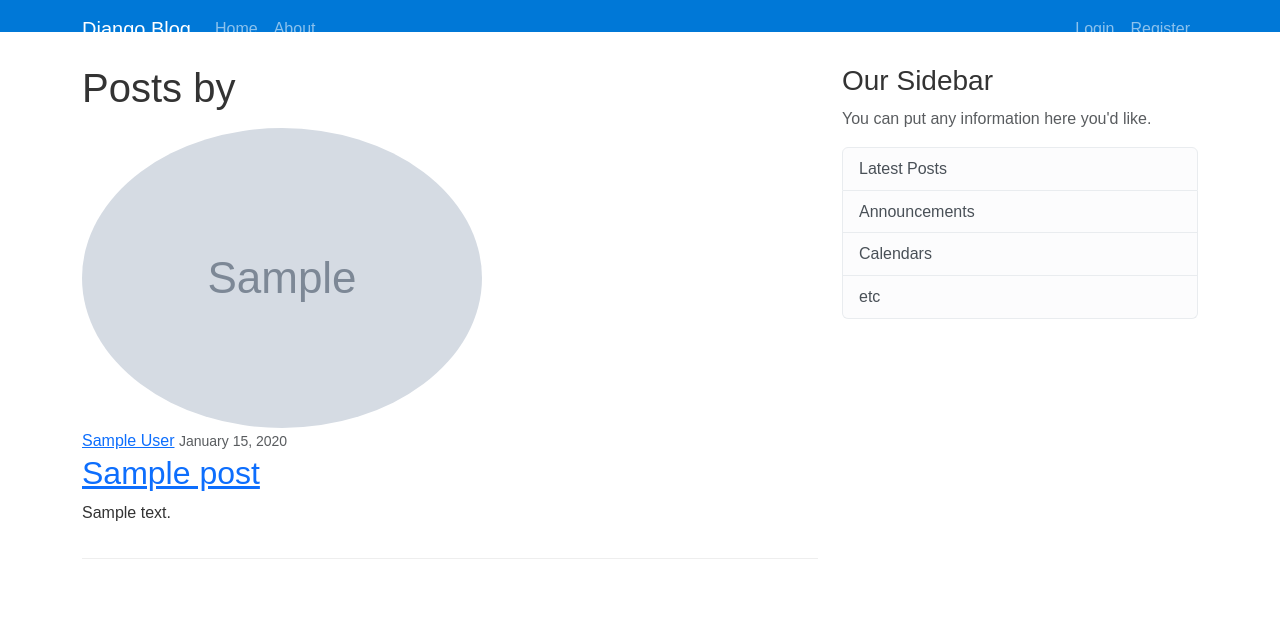
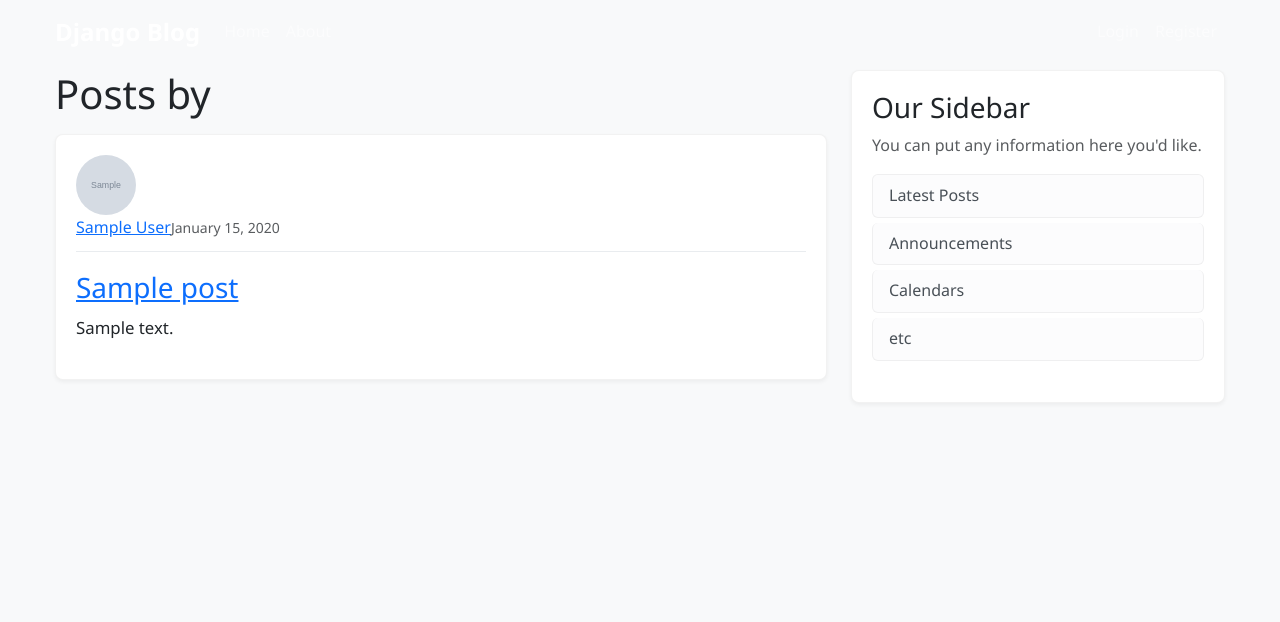
Before and after one commit to haystarkk/Alx_DjangoLearnLab, a Django app: template django_blog/blog/templates/blog/post_list.html in a window 1280 px wide. Shown: the top 622 px of the page. Run offline with Django 5.2, Linux system fonts and the light colour scheme; the template is opened without the code that fills it: most values are stand-ins (such as "Sample title", 1, 10 or a date in 2020); grey boxes marked "Sample" are stand-in pictures.

Commit message:
Update style.css

```diff
--- a/django_blog/blog/static/blog/css/style.css
+++ b/django_blog/blog/static/blog/css/style.css
@@ -1,37 +1,213 @@
+/* Main Layout */
 body {
-    font-family: Arial, sans-serif;
+    background: #f8f9fa;
+    color: #212529;
+    margin-top: 70px;
+    font-family: 'Segoe UI', Tahoma, Geneva, Verdana, sans-serif;
     line-height: 1.6;
-    margin: 0;
-    padding: 0;
-    color: #333;
 }
 
-header {
-    background: #0078d7;
-    color: white;
-    padding: 1rem 0;
-    text-align: center;
+.container {
+    max-width: 1200px;
+    padding: 0 15px;
 }
 
-header a {
-    color: white;
+/* Header & Navigation */
+.site-header {
+    background-color: #0d6efd;
+    box-shadow: 0 2px 4px rgba(0, 0, 0, 0.1);
+    position: fixed;
+    top: 0;
+    width: 100%;
+    z-index: 1000;
+}
+
+.navbar-brand {
+    font-weight: 700;
+    font-size: 1.5rem;
+}
+
+.navbar-nav .nav-link {
+    padding: 0.5rem 1rem;
+    font-weight: 500;
+}
+
+.nav-profile-img {
+    width: 30px;
+    height: 30px;
+    border-radius: 50%;
+    margin-right: 8px;
+    object-fit: cover;
+    border: 2px solid rgba(255, 255, 255, 0.5);
+}
+
+.dropdown-menu {
+    border: none;
+    box-shadow: 0 0.5rem 1rem rgba(0, 0, 0, 0.1);
+}
+
+.dropdown-item {
+    padding: 0.5rem 1.5rem;
+}
+
+/* Content Sections */
+.content-section {
+    background: #ffffff;
+    padding: 20px;
+    border-radius: 8px;
+    box-shadow: 0 2px 4px rgba(0, 0, 0, 0.05);
+    margin-bottom: 30px;
+    border: 1px solid rgba(0, 0, 0, 0.05);
+}
+
+/* Posts & Articles */
+.article-metadata {
+    display: flex;
+    align-items: center;
+    margin-bottom: 15px;
+    padding-bottom: 10px;
+    border-bottom: 1px solid #e9ecef;
+}
+
+.article-img {
+    width: 60px;
+    height: 60px;
+    border-radius: 50%;
+    object-fit: cover;
+    margin-right: 15px;
+}
+
+.article-title {
+    color: #0d6efd;
+    font-size: 1.75rem;
+    margin-bottom: 15px;
+    transition: color 0.2s;
+}
+
+.article-title:hover {
+    color: #0b5ed7;
     text-decoration: none;
 }
 
-main {
-    padding: 2rem;
-    max-width: 800px;
-    margin: 0 auto;
+.article-content {
+    white-space: pre-line;
+    font-size: 1.05rem;
+    line-height: 1.8;
 }
 
-article {
-    margin-bottom: 2rem;
-    padding-bottom: 1rem;
-    border-bottom: 1px solid #eee;
+/* Forms */
+.form-group {
+    margin-bottom: 1.5rem;
 }
 
-footer {
-    text-align: center;
-    padding: 1rem 0;
-    background: #f4f4f4;
+.form-control {
+    padding: 10px 15px;
+    border-radius: 6px;
+    border: 1px solid #ced4da;
+    transition: border-color 0.15s ease-in-out, box-shadow 0.15s ease-in-out;
 }
+
+.form-control:focus {
+    border-color: #86b7fe;
+    box-shadow: 0 0 0 0.25rem rgba(13, 110, 253, 0.25);
+}
+
+.btn {
+    padding: 8px 20px;
+    border-radius: 6px;
+    font-weight: 500;
+    transition: all 0.2s;
+}
+
+.btn-outline-info {
+    color: #0d6efd;
+    border-color: #0d6efd;
+}
+
+.btn-outline-info:hover {
+    background-color: #0d6efd;
+    color: white;
+}
+
+/* Alerts & Messages */
+.alert {
+    padding: 15px;
+    border-radius: 6px;
+    margin-bottom: 20px;
+    border: 1px solid transparent;
+}
+
+.alert-success {
+    background-color: #d1e7dd;
+    border-color: #badbcc;
+    color: #0f5132;
+}
+
+.alert-danger {
+    background-color: #f8d7da;
+    border-color: #f5c2c7;
+    color: #842029;
+}
+
+.alert-info {
+    background-color: #cfe2ff;
+    border-color: #b6d4fe;
+    color: #084298;
+}
+
+/* Pagination */
+.pagination {
+    display: flex;
+    justify-content: center;
+    margin-top: 30px;
+}
+
+.page-item.active .page-link {
+    background-color: #0d6efd;
+    border-color: #0d6efd;
+}
+
+.page-link {
+    color: #0d6efd;
+    margin: 0 5px;
+    border-radius: 6px !important;
+}
+
+/* Sidebar */
+.sidebar {
+    position: sticky;
+    top: 90px;
+}
+
+.list-group-item {
+    border: 1px solid rgba(0, 0, 0, 0.05);
+    margin-bottom: 5px;
+    border-radius: 6px !important;
+    transition: all 0.2s;
+}
+
+.list-group-item:hover {
+    background-color: #f8f9fa;
+}
+
+/* Responsive Adjustments */
+@media (max-width: 768px) {
+    .sidebar {
+        margin-top: 30px;
+    }
+
+    .article-img {
+        width: 50px;
+        height: 50px;
+    }
+}
+
+@media (max-width: 576px) {
+    body {
+        margin-top: 60px;
+    }
+
+    .navbar-brand {
+        font-size: 1.25rem;
+    }
+}
```
